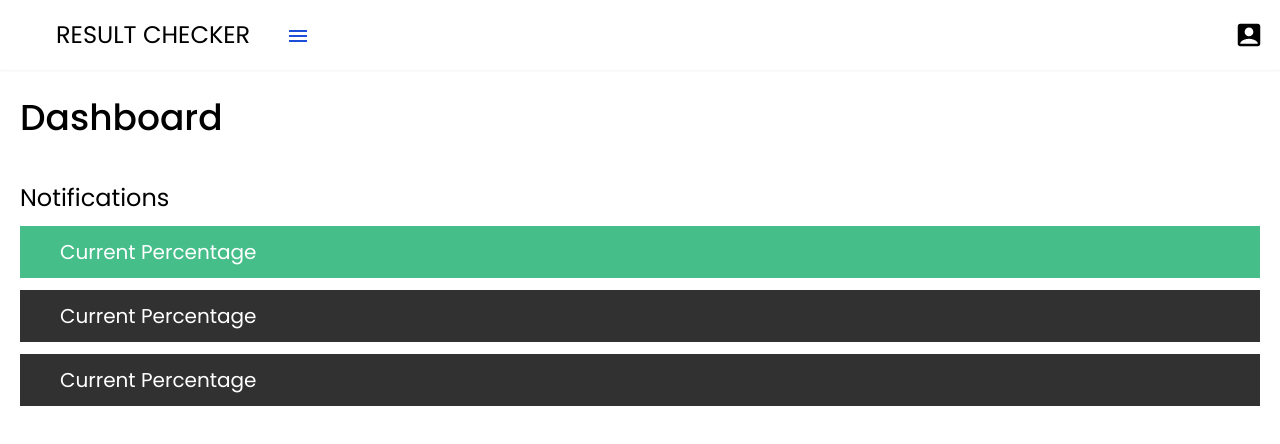
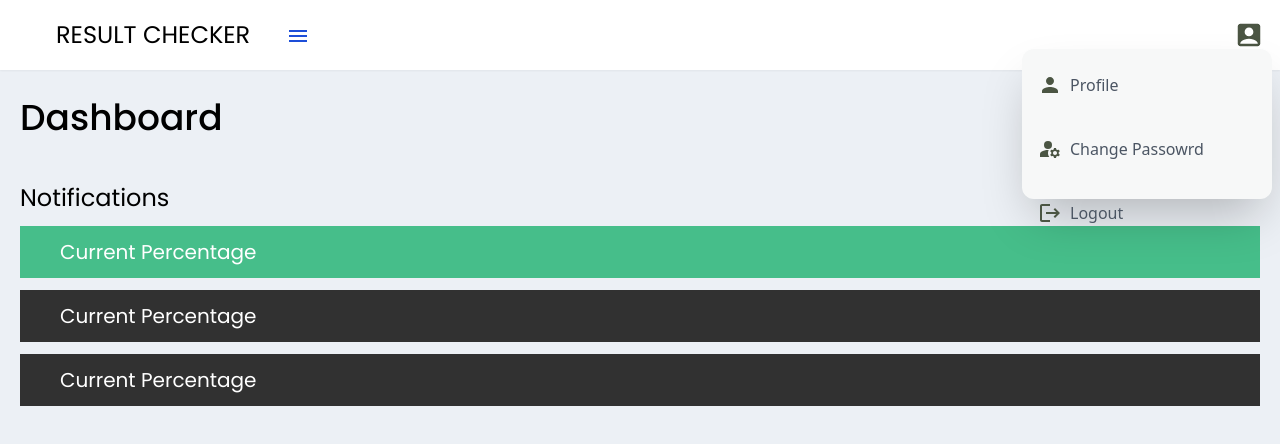
Before and after one commit to lekan12e/vue, a React (Vite) app: page /dashboard in a window 1280 px wide. Both pictures are taken after a click on the icon 1249 px from the left and 35 px from the top of the page. Shown: the top 444 px of the page. Built offline with nearby package versions, Linux system fonts and the light colour scheme.

Commit message:
added a pop up for the account settings

```diff
--- a/src/Pages/Dashboard.jsx
+++ b/src/Pages/Dashboard.jsx
@@ -2,7 +2,7 @@ import React from 'react';
 
 const Dashboard = ({isOpened}) => {
   return (
-    <div className="w-full h-[100vh] ">
+    <div className="w-full h-[100vh] bg-[#ECF0F5] ">
       <div className="flex flex-col -slate-600 px-5 py-7 gap-3 justify-start items-start">
         <h1 className=" font-poppins text-4xl font-[550]">Dashboard</h1>
         <h2 className='font-poppins text-2xl font-[400] pt-8'>Notifications</h2>
--- /dev/null
+++ b/src/Pages/Login.jsx
@@ -0,0 +1,43 @@
+import React, { useState } from 'react';
+import { useNavigate } from 'react-router-dom';
+import { students } from '../constants4/data';
+
+const Login = ({ setLoggedInUser }) => {
+  const [email, setEmail] = useState('');
+  const [password, setPassword] = useState('');
+  const navigate = useNavigate();
+
+  const handleLogin = () => {
+    const user = students.find((student) => student.email === email && student.password === password);
+    if (user) {
+      setLoggedInUser(user);
+      localStorage.setItem('loggedInUser', JSON.stringify(user));
+      navigate('/dashboard'); // Redirect to dashboard after successful login
+    } else {
+      alert('Invalid email or password');
+    }
+  };
+
+  return (
+    <div className="flex flex-col items-center justify-center h-full">
+      <h1 className="text-2xl mb-4">Login</h1>
+      <input
+        type="email"
+        placeholder="Email"
+        value={email}
+        onChange={(e) => setEmail(e.target.value)}
+        className="mb-2 px-4 py-2 border rounded"
+      />
+      <input
+        type="password"
+        placeholder="Password"
+        value={password}
+        onChange={(e) => setPassword(e.target.value)}
+        className="mb-4 px-4 py-2 border rounded"
+      />
+      <button onClick={handleLogin} className="px-4 py-2 bg-blue-500 text-white rounded">Login</button>
+    </div>
+  );
+};
+
+export default Login;
--- a/src/components/Navbar.jsx
+++ b/src/components/Navbar.jsx
@@ -1,9 +1,15 @@
 import React from 'react';
 import MenuIcon from '@mui/icons-material/Menu';
 import AccountBoxIcon from '@mui/icons-material/AccountBox';
-import Sidebar from './Sidebar';
+import PopUp from "../pop ups/AccountSettings"
 
-function Navbar({ isOpened, toggle }) {
+function Navbar({toggle}) {
+  const [popUp, popDown] = React.useState(false)
+  const togglePopUp = () => {
+    popDown(!popUp)
+  }
+  console.log(popUp)
+
   return (
     <nav className='flex h-[70px] sticky top-0 z-20 w-full items-center shadow-sm bg-white'>
       <div className='ml-10 mr-5 items-center justify-center p-4'>
@@ -14,9 +20,10 @@ function Navbar({ isOpened, toggle }) {
           <MenuIcon className=' hover:text-white w-7 h-7 text-blue-700 cursor-pointer' onClick={toggle} />
         </div>
         <div className='mr-4'>
-          <AccountBoxIcon sx={{ height: "30px", width: "30px", color: 'black' }} />
+          <AccountBoxIcon sx={{ height: "30px", width: "30px", color: '#4b5543',  cursor: "pointer", borderRadius: "90px"}} onClick = {togglePopUp} />
         </div>
       </div>
+      {popUp && <PopUp />}
     </nav>
   );
 }
--- /dev/null
+++ b/src/pop ups/AccountSettings.jsx
@@ -0,0 +1,25 @@
+import React from 'react'
+import PersonIcon from '@mui/icons-material/Person';
+import ManageAccountsIcon from '@mui/icons-material/ManageAccounts';
+import LogoutIcon from '@mui/icons-material/Logout';
+
+const AccountSettings = () => {
+  return (
+    <div className='absolute rounded-xl right-[8px] top-[49px] h-[150px] w-[250px] shadow-2xl bg-[#f7f8f8] justify-center'>
+        <div className='cursor-pointer flex rounded-md mt-2 mb-2 gap-2 w-full p-4 hover:bg-slate-300'>
+            <PersonIcon sx={{color: "#4B5543"}} />
+            <h1 className='font-poppin font-normal text-gray-600'>Profile</h1>
+        </div>
+        <div className='cursor-pointer flex rounded-md gap-2 mb-2 w-full p-4 justify-start items-center hover:bg-slate-300'>
+            <ManageAccountsIcon sx={{color: "#4B5543"}} />
+            <h1 className='font-poppin font-normal text-gray-600'>Change Passowrd</h1>
+        </div>
+        <div className='cursor-pointer flex rounded-md gap-2 w-full p-4 hover:bg-slate-300'>
+            <LogoutIcon sx={{color: "#4B5543"}} />
+            <h1 className='font-poppin font-normal text-gray-600'>Logout</h1>
+        </div>
+    </div>
+  )
+}
+
+export default AccountSettings
```
